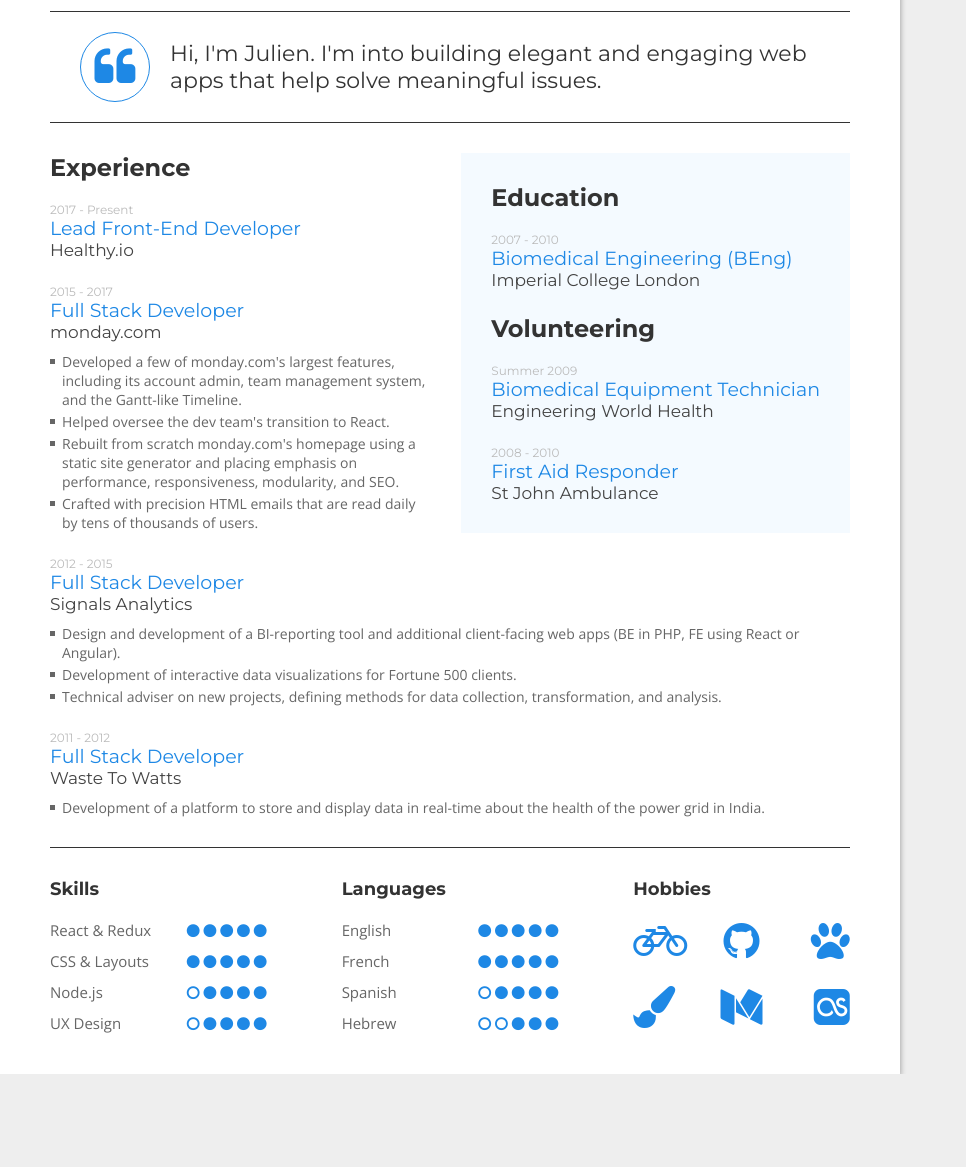
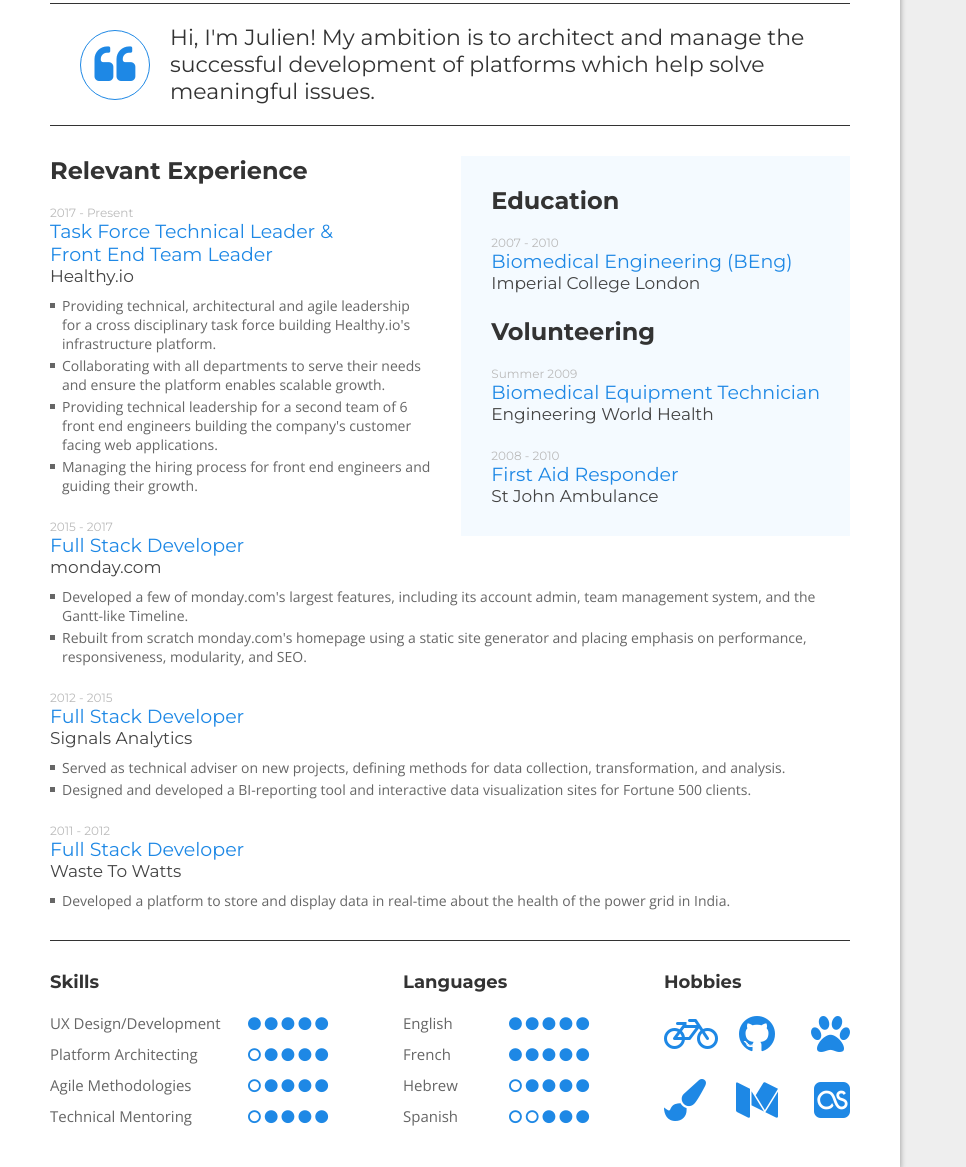
Before and after one commit to julienben/julienben.github.io, a plain HTML site: page index.html in a window 1280 px wide. Shown: the part 218-1385 px from the top of the page, without its empty margins (0-966 px from the left). Before the commit the page ends 1292 px from the top, so only its background shows below. Drawn offline with nearby package versions, Linux system fonts and the light colour scheme.

Commit message:
CV Updates

```diff
--- a/index.css
+++ b/index.css
@@ -64,6 +64,7 @@ div.contact {
   /* flex-wrap: wrap; */
   flex-direction: row;
   /* justify-content: space-between; */
+  margin-bottom: 8px;
 }
 
 div.contact > div {
@@ -71,7 +72,6 @@ div.contact > div {
   display: flex;
   flex-direction: row;
   align-items: center;
-  margin-bottom: 8px;
 }
 
 div.contact > div:first-of-type {
@@ -116,9 +116,7 @@ div.quote > div:first-child {
   align-items:  center;
 }
 
-div.main {
-  margin-bottom: 30px;
-}
+div.main {}
 
 div.education {
   float: right;
@@ -193,19 +191,20 @@ div.typography li::before {
 div.separator {
   height: 1px;
   background: #333;
+  margin: 30px 0;
 }
 
 div.extra {
   display: flex;
-  margin-top: 30px;
 }
 
 div.extra > div {
-  flex: 0 0 33.33%;
+  flex: 0 0 29.5%;
   padding: 0 25px;
 }
 
 div.extra > div:first-child {
+  flex: 1;
   padding-left: 0;
   padding-right: 50px;
 }
--- a/index.html
+++ b/index.html
@@ -5,7 +5,7 @@
   <meta charset="utf-8">
   <meta name="viewport" content="width=900, initial-scale=1">
   <title>Julien Benchetrit's CV</title>
-  <link href="https://maxcdn.bootstrapcdn.com/font-awesome/4.7.0/css/font-awesome.min.css" rel="stylesheet">
+  <link href="https://stackpath.bootstrapcdn.com/font-awesome/4.7.0/css/font-awesome.min.css" rel="stylesheet">
   <link href="https://fonts.googleapis.com/css?family=Montserrat:400,700" rel="stylesheet">
   <link href="https://fonts.googleapis.com/css?family=Open+Sans" rel="stylesheet">
   <link href="index.css" rel="stylesheet">
@@ -25,7 +25,7 @@
 <body>
   <div class="cv">
     <div class="name">Julien Benchetrit</div>
-    <div class="description">Full Stack Web Developer, UX Aficionado</div>
+    <div class="description">Task Force & Team Leader at Healthy.io</div>
 
     <div class="contact">
       <div>
@@ -78,8 +78,10 @@
       <div>
         <i class="fa fa-quote-left"></i>
       </div>
-      <div>Hi, I'm Julien. I'm into building elegant and engaging web apps that help solve meaningful&nbsp;issues.</div>
+      <div>Hi, I'm Julien! My ambition is to architect and manage the successful development of platforms which
+        help solve meaningful&nbsp;issues.</div>
     </div>
+    <!-- <div class="separator"></div> -->
 
     <div class="main typography">
 
@@ -111,12 +113,21 @@
 
       <div class="experience">
 
-        <div class="title">Experience</div>
+        <div class="title">Relevant Experience</div>
 
         <div class="job">
           <div class="time">2017 - Present</div>
-          <div class="position">Lead Front-End Developer</div>
+          <div class="position">Task Force Technical Leader &<br>Front End Team Leader</div>
           <div class="company">Healthy.io</div>
+          <ul>
+            <li>Providing technical, architectural and agile leadership for a cross disciplinary task force building
+              Healthy.io's infrastructure platform.</li>
+            <li>Collaborating with all departments to serve their needs and ensure the platform enables scalable growth.
+            </li>
+            <li>Providing technical leadership for a second team of 6 front end engineers building the company's
+              customer facing web applications.</li>
+            <li>Managing the hiring process for front end engineers and guiding their growth.</li>
+          </ul>
         </div>
 
         <div class="job">
@@ -127,10 +138,8 @@
             <li>Developed a few of monday.com's largest features, including its account admin, team management system,
               and the Gantt-like Timeline.
             </li>
-            <li>Helped oversee the dev team's transition to React.</li>
             <li>Rebuilt from scratch monday.com's homepage using a static site generator and placing emphasis on
               performance, responsiveness, modularity, and&nbsp;SEO.</li>
-            <li>Crafted with precision HTML emails that are read daily by tens of thousands of&nbsp;users.</li>
           </ul>
         </div>
 
@@ -139,11 +148,10 @@
           <div class="position">Full Stack Developer</div>
           <div class="company">Signals Analytics</div>
           <ul>
-            <li>Design and development of a BI-reporting tool and additional client-facing web apps (BE in PHP, FE
-              using React or Angular).</li>
-            <li>Development of interactive data visualizations for Fortune 500 clients.</li>
-            <li>Technical adviser on new projects, defining methods for data collection, transformation,
+            <li>Served as technical adviser on new projects, defining methods for data collection, transformation,
               and&nbsp;analysis.</li>
+            <li>Designed and developed a BI-reporting tool and interactive data visualization sites for Fortune 500
+              clients.</li>
           </ul>
         </div>
 
@@ -152,7 +160,7 @@
           <div class="position">Full Stack Developer</div>
           <div class="company">Waste To Watts</div>
           <ul>
-            <li>Development of a platform to store and display data in real-time about the health of the power grid
+            <li>Developed a platform to store and display data in real-time about the health of the power grid
               in&nbsp;India.</li>
           </ul>
         </div>
@@ -180,7 +188,7 @@
         <div class="title">Skills</div>
         <ul>
           <li>
-            <div>React &amp; Redux</div>
+            <div>UX Design/Development</div>
             <div>
               <i class="fa fa-circle"></i>
               <i class="fa fa-circle"></i>
@@ -190,17 +198,7 @@
             </div>
           </li>
           <li>
-            <div>CSS &amp; Layouts</div>
-            <div>
-              <i class="fa fa-circle"></i>
-              <i class="fa fa-circle"></i>
-              <i class="fa fa-circle"></i>
-              <i class="fa fa-circle"></i>
-              <i class="fa fa-circle"></i>
-            </div>
-          </li>
-          <li>
-            <div>Node.js</div>
+            <div>Platform Architecting</div>
             <div>
               <i class="fa fa-circle-o"></i>
               <i class="fa fa-circle"></i>
@@ -210,7 +208,7 @@
             </div>
           </li>
           <li>
-            <div>UX Design</div>
+            <div>Agile Methodologies</div>
             <div>
               <i class="fa fa-circle-o"></i>
               <i class="fa fa-circle"></i>
@@ -219,16 +217,16 @@
               <i class="fa fa-circle"></i>
             </div>
           </li>
-          <!--<li>
-            <div>Ruby on Rails</div>
+          <li>
+            <div>Technical Mentoring</div>
             <div>
-              <i class="fa fa-circle-o"></i>
-              <i class="fa fa-circle-o"></i>
               <i class="fa fa-circle-o"></i>
               <i class="fa fa-circle"></i>
               <i class="fa fa-circle"></i>
+              <i class="fa fa-circle"></i>
+              <i class="fa fa-circle"></i>
             </div>
-          </li>-->
+          </li>
         </ul>
       </div>
 
@@ -256,7 +254,7 @@
             </div>
           </li>
           <li>
-            <div>Spanish</div>
+            <div>Hebrew</div>
             <div>
               <i class="fa fa-circle-o"></i>
               <i class="fa fa-circle"></i>
@@ -266,7 +264,7 @@
             </div>
           </li>
           <li>
-            <div>Hebrew</div>
+            <div>Spanish</div>
             <div>
               <i class="fa fa-circle-o"></i>
               <i class="fa fa-circle-o"></i>
@@ -274,16 +272,6 @@
               <i class="fa fa-circle"></i>
               <i class="fa fa-circle"></i>
             </div>
-          </li>
-          <!--<li>
-            <div>Italian</div>
-            <div>
-              <i class="fa fa-circle-o"></i>
-              <i class="fa fa-circle-o"></i>
-              <i class="fa fa-circle-o"></i>
-              <i class="fa fa-circle-o"></i>
-              <i class="fa fa-circle"></i>
-            </div>-->
           </li>
         </ul>
       </div>
@@ -297,14 +285,6 @@
           <i class="fa fa-paint-brush" title="Painting"></i>
           <i class="fa fa-medium" title="https://medium.com/@jbenchetrit"></i>
           <i class="fa fa-lastfm-square" title="http://www.last.fm/user/BJH1412"></i>
-          <!-- <i class="fa fa-meetup"></i> -->
-          <!-- <i class="fa fa-wpexplorer"></i> -->
-          <!--<i class="fa fa-beer" title="Beer"></i>-->
-          <!-- <i class="fa fa-gamepad"></i> -->
-          <!-- <i class="fa fa-steam"></i> -->
-          <!--<i class="fa fa-futbol-o" title="Football"></i>-->
-          <!--<i class="fa fa-imdb" title="Movies"></i>-->
-          <!-- <i class="fa fa-reddit" title="Reddit"></i> -->
         </div>
       </div>
 
```
Also changed, not shown: 1 other file.
